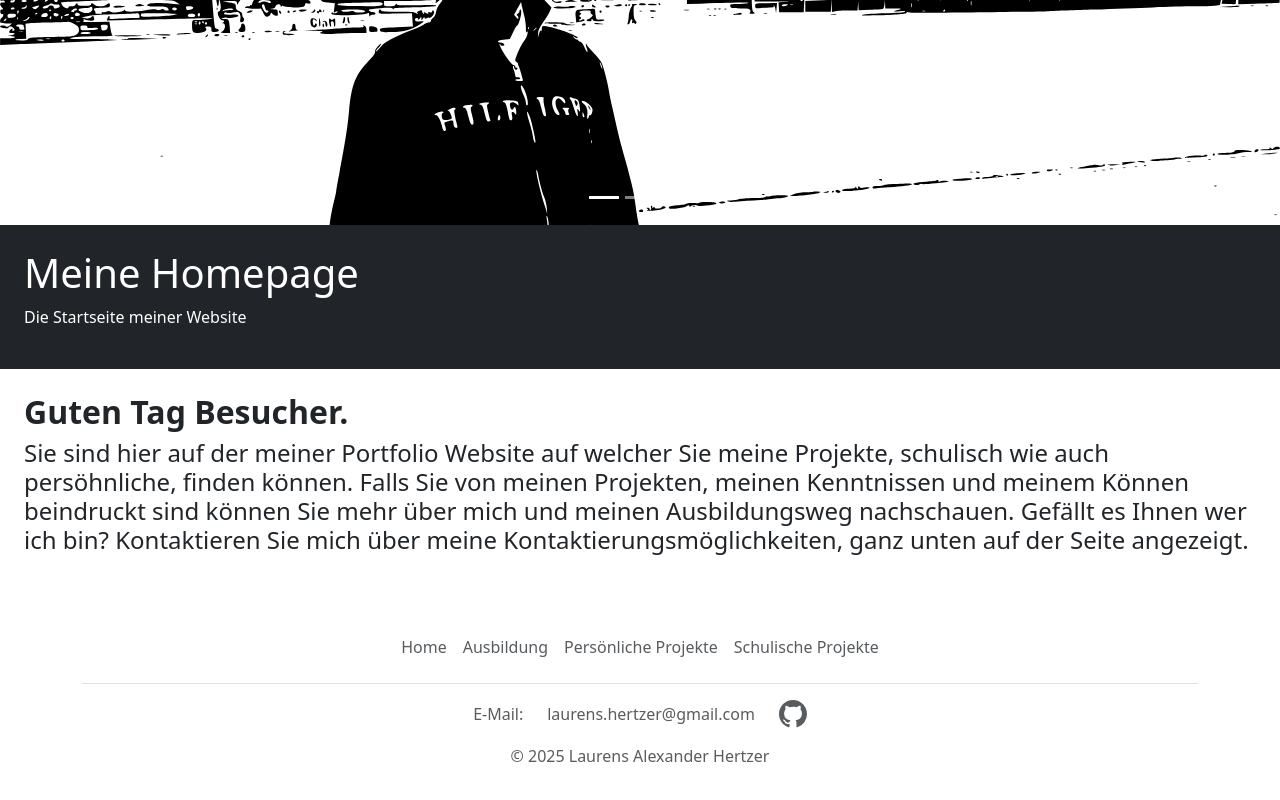
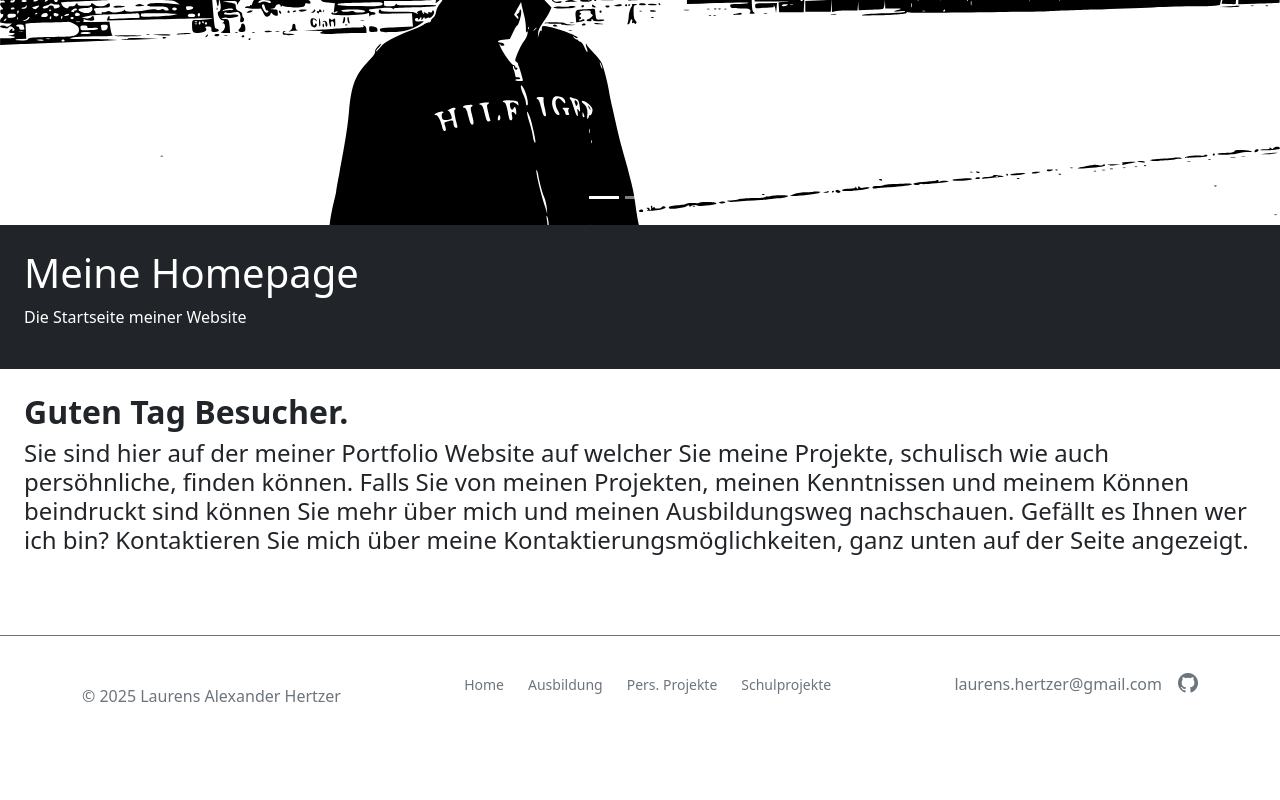
Before and after one commit to Laurens-Hertzer/Portfolio, a React (Vite) app: page / in a window 1280 px wide. Shown: the part 338-1138 px from the top of the page. After the commit the page ends 1070 px from the top, so only its background shows below. Built offline with nearby package versions, Linux system fonts and the light colour scheme.

Commit message:
refactor: adjusted the footer to simply look and function better

```diff
--- a/src/komponente/Footer.jsx
+++ b/src/komponente/Footer.jsx
@@ -1,68 +1,42 @@
 import { Link } from "react-router-dom";
+
+const links = [
+    { to: "/",             label: "Home" },
+    { to: "/ausbildung",   label: "Ausbildung" },
+    { to: "/persProjekte", label: "Pers. Projekte" },
+    { to: "/schulProjekte",label: "Schulprojekte" },
+];
 
 export default function Footer() {
     return (
-        <div>
-            <div className="container">
-                <footer className="py-3 my-4">
+        <footer className="border-top border-secondary mt-5">
+            <div className="container py-4 d-flex flex-wrap justify-content-between align-items-center gap-4">
 
-                    <ul className="nav justify-content-center border-bottom pb-3 mb-3">
-                        <li className="nav-item">
-                            <Link to="/" className="nav-link px-2 text-muted">Home</Link>
+                <div>
+                    <div className="fw-bold text-white">L.<span className="text-accent">H</span></div>
+                    <div className="mono text-secondary">© 2025 Laurens Alexander Hertzer</div>
+                </div>
+
+                <ul className="list-unstyled d-flex gap-4 mb-0 flex-wrap">
+                    {links.map(({ to, label }) => (
+                        <li key={to}>
+                            <Link to={to} className="text-secondary text-decoration-none small">{label}</Link>
                         </li>
-                        <li className="nav-item">
-                            <Link to="/ausbildung" className="nav-link px-2 text-muted">Ausbildung</Link>
-                        </li>
-                        <li className="nav-item">
-                            <Link to="/persProjekte" className="nav-link px-2 text-muted">Persönliche Projekte</Link>
-                        </li>
-                        <li className="nav-item">
-                            <Link to="/schulProjekte" className="nav-link px-2 text-muted">Schulische Projekte</Link>
-                        </li>
-                    </ul>
+                    ))}
+                </ul>
 
-                    <div className="d-flex justify-content-center align-items-center gap-4 mb-3">
-                        <div className="text-muted text-decoration-none">E-Mail:</div>
+                <div className="d-flex align-items-center gap-3">
+                    <a href="mailto:laurens.hertzer@gmail.com"
+                       className="mono text-secondary text-decoration-none">
+                        laurens.hertzer@gmail.com
+                    </a>
+                    <a href="https://github.com/laurens-hertzer" target="_blank" rel="noopener noreferrer"
+                       className="text-secondary">
+                        <i className="bi bi-github fs-5" />
+                    </a>
+                </div>
 
-                        <a
-                            href="mailto:laurens.hertzer@gmail.com"
-                            className="text-muted"
-                            style={{ textDecoration: "none" }}
-                        >laurens.hertzer@gmail.com
-                        </a>
-
-                        <a
-                            href="https://github.com/laurens-hertzer"
-                            target="_blank"
-                            rel="noopener noreferrer"
-                        >
-                            <svg
-                                height="28"
-                                width="28"
-                                viewBox="0 0 16 16"
-                                fill="currentColor"
-                                className="text-muted"
-                            >
-                                <path d="M8 0C3.58 0 0 3.58 0 8c0 3.54
-                                2.29 6.53 5.47 7.59.4.07.55-.17.55-.38
-                                0-.19-.01-.82-.01-1.49-2.01.37-2.53-.49-2.69-.94-.09-.23-.48-.94-.82-1.13-.28-.15-.68-.52
-                                0-.53.63-.01 1.08.58 1.23.82.72 1.21
-                                1.87.87 2.33.66.07-.52.28-.87.51-1.07-1.78-.2-3.64-.89-3.64-3.95
-                                0-.87.31-1.59.82-2.15-.08-.2-.36-1.02.08-2.12
-                                0 0 .67-.21 2.2.82A7.65 7.65 0 0 1 8 3.87c.68.003
-                                1.36.092 2 .27 1.53-1.04 2.2-.82 2.2-.82.44
-                                1.1.16 1.92.08 2.12.51.56.82 1.27.82
-                                2.15 0 3.07-1.87 3.75-3.65 3.95.29.25.54.73.54
-                                1.48 0 1.07-.01 1.93-.01 2.2
-                                0 .21.15.46.55.38A8.013 8.013 0 0 0 16 8c0-4.42-3.58-8-8-8z"/>
-                            </svg>
-                        </a>
-
-                    </div>
-
-                    <p className="text-center text-muted">© 2025 Laurens Alexander Hertzer</p>
-                </footer>
             </div>
-        </div>
+        </footer>
     );
 }
```
